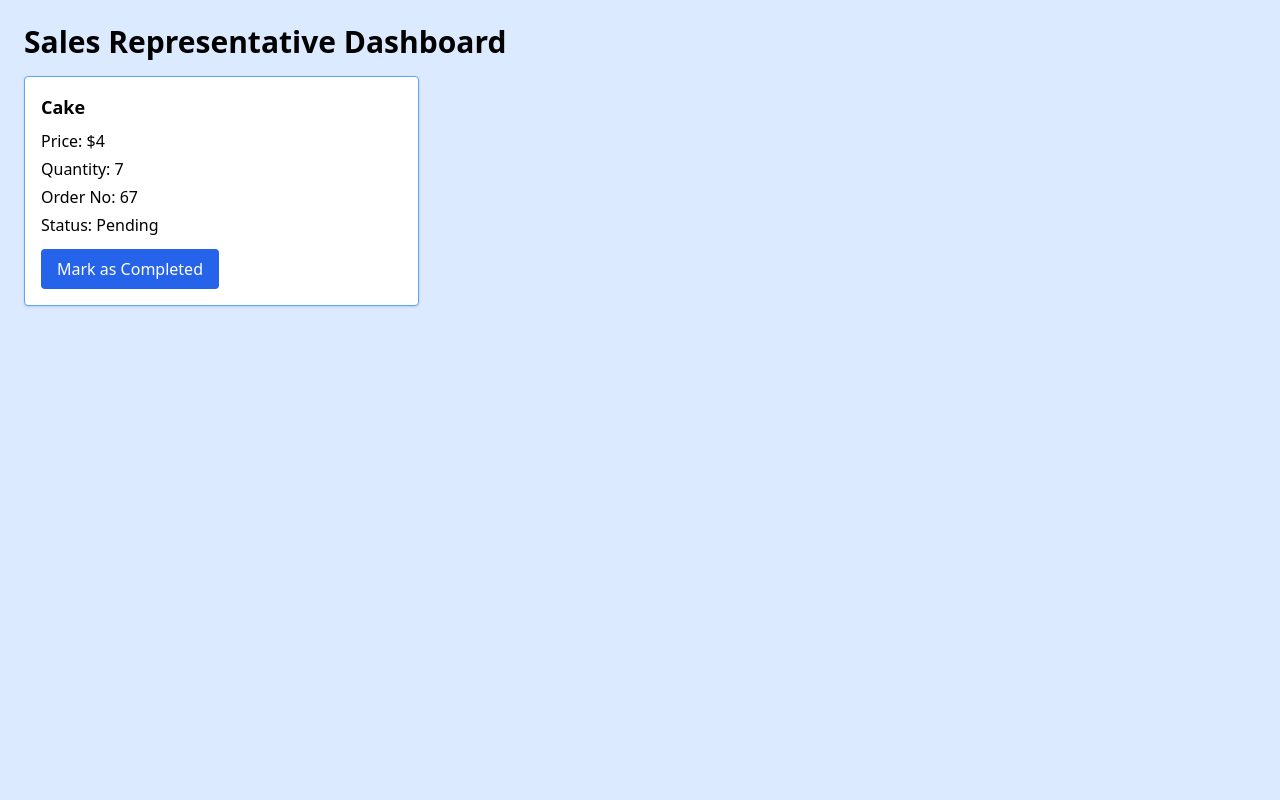
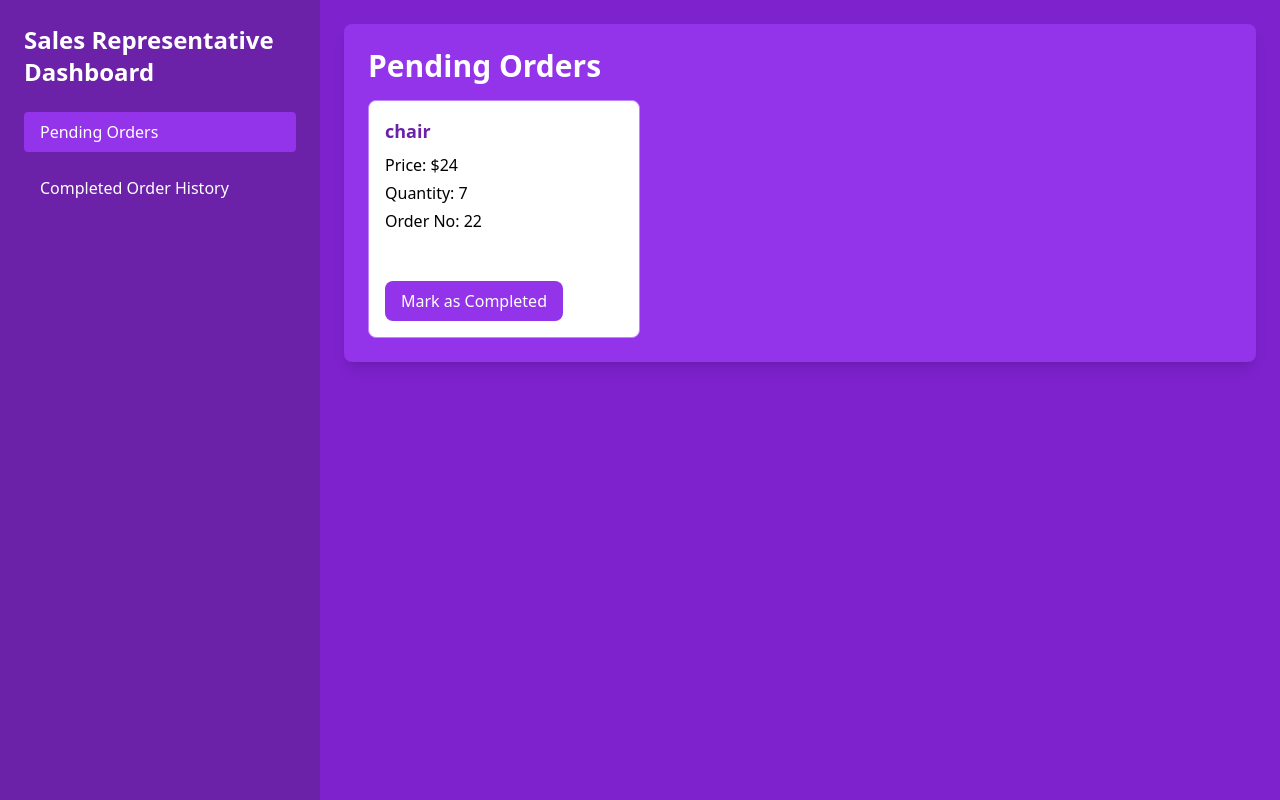
Before and after one commit to Bakora2001/Sales-Application, a Vue app in the folder sales-app/: page /sales in a window 1280 px wide. Built offline with nearby package versions, Linux system fonts and the light colour scheme; data requests are answered from the project's data file.

Commit message:
resolved completed order issue in sales rep dashborad

```diff
--- a/sales-app/db.json
+++ b/sales-app/db.json
@@ -6,7 +6,7 @@
       "price": 4,
       "quantity": 7,
       "orderNo": 67,
-      "status": "Pending"
+      "status": "Completed"
     },
     {
       "id": "64b9",
@@ -15,6 +15,30 @@
       "quantity": 6,
       "orderNo": 12,
       "status": "Completed"
+    },
+    {
+      "id": "3067",
+      "product": "bed",
+      "price": 34,
+      "quantity": 3,
+      "orderNo": 102,
+      "status": "Completed"
+    },
+    {
+      "id": "3a6e",
+      "product": "soko",
+      "price": 100,
+      "quantity": 100,
+      "orderNo": 100,
+      "status": "Completed"
+    },
+    {
+      "id": "71f2",
+      "product": "chair",
+      "price": 24,
+      "quantity": 7,
+      "orderNo": 22,
+      "status": "Pending"
     }
   ],
   "customers": [],
--- a/sales-app/src/views/SalesRepresentativeDashboard.vue
+++ b/sales-app/src/views/SalesRepresentativeDashboard.vue
@@ -1,26 +1,76 @@
 <template>
-    <div class="p-6 bg-blue-100 min-h-screen">
-      <h2 class="text-3xl font-bold mb-4">Sales Representative Dashboard</h2>
-      <div v-if="pendingOrders.length" class="grid grid-cols-1 sm:grid-cols-2 lg:grid-cols-3 gap-6">
+    <div class="flex bg-purple-700 min-h-screen text-white">
+      <!-- Sidebar -->
+      <aside class="w-1/4 bg-purple-800 p-6">
+        <h2 class="text-2xl font-bold mb-6">Sales Representative Dashboard</h2>
+        <nav class="space-y-4">
+          <button
+            @click="view = 'viewPending'"
+            :class="{ 'bg-purple-600': view === 'viewPending' }"
+            class="block w-full py-2 px-4 text-left rounded hover:bg-purple-600 transition"
+          >
+            Pending Orders
+          </button>
+          <button
+            @click="view = 'completedOrders'"
+            :class="{ 'bg-purple-600': view === 'completedOrders' }"
+            class="block w-full py-2 px-4 text-left rounded hover:bg-purple-600 transition"
+          >
+            Completed Order History
+          </button>
+        </nav>
+      </aside>
+
+      <!-- Main Content -->
+      <main class="flex-1 p-6">
+        <!-- Pending Orders Section -->
+        <section v-if="view === 'viewPending'" class="bg-purple-600 p-6 rounded-lg shadow-lg">
+          <h2 class="text-3xl font-semibold mb-4">Pending Orders</h2>
+          <div v-if="pendingOrders.length === 0" class="text-center text-lg">
+            No pending orders at the moment.
+          </div>
+          <div v-else class="grid grid-cols-1 sm:grid-cols-2 lg:grid-cols-3 gap-6">
             <div
               v-for="order in pendingOrders"
               :key="order.id"
-          class="p-4 border border-blue-400 bg-white rounded shadow"
+              class="border border-purple-400 rounded-lg p-4 bg-white hover:shadow-lg transition"
             >
-          <h3 class="text-lg font-bold mb-2">{{ order.product }}</h3>
-          <p class="mb-1">Price: ${{ order.price }}</p>
-          <p class="mb-1">Quantity: {{ order.quantity }}</p>
-          <p class="mb-1">Order No: {{ order.orderNo }}</p>
+              <h3 class="text-lg font-bold text-purple-800 mb-2">{{ order.product }}</h3>
+              <p class="mb-1 text-black">Price: ${{ order.price }}</p>
+              <p class="mb-1 text-black">Quantity: {{ order.quantity }}</p>
+              <p class="mb-1 text-black">Order No: {{ order.orderNo }}</p>
               <p class="mb-1">Status: {{ order.status }}</p>
               <button
-            class="mt-2 px-4 py-2 bg-blue-600 text-white rounded hover:bg-blue-800"
                 @click="completeOrder(order)"
+                class="mt-4 px-4 py-2 bg-purple-600 text-white rounded-lg hover:bg-purple-800 transition"
               >
                 Mark as Completed
               </button>
             </div>
           </div>
-      <p v-else>No pending orders.</p>
+        </section>
+
+        <!-- Completed Orders Section -->
+        <section v-if="view === 'completedOrders'" class="bg-purple-600 p-6 rounded-lg shadow-lg">
+          <h2 class="text-3xl font-semibold mb-4">Completed Order History</h2>
+          <div v-if="completedOrders.length === 0" class="text-center text-lg">
+            No completed orders yet.
+          </div>
+          <div v-else class="grid grid-cols-1 sm:grid-cols-2 lg:grid-cols-3 gap-6">
+            <div
+              v-for="order in completedOrders"
+              :key="order.id"
+              class="border border-purple-400 rounded-lg p-4 bg-white hover:shadow-lg transition"
+            >
+              <h3 class="text-lg font-bold text-purple-800 mb-2">{{ order.product }}</h3>
+              <p class="mb-1 text-black">Price: ${{ order.price }}</p>
+              <p class="mb-1 text-black">Quantity: {{ order.quantity }}</p>
+              <p class="mb-1 text-black">Order No: {{ order.orderNo }}</p>
+              <p class="text-green-400 font-semibold">Status: Completed</p>
+            </div>
+          </div>
+        </section>
+      </main>
     </div>
   </template>
 
@@ -31,22 +81,33 @@
     name: "SalesRepresentativeDashboard",
     data() {
       return {
+        view: "viewPending", // Default view is 'Pending Orders'
         pendingOrders: [], // Pending orders list
+        completedOrders: [], // Completed orders list
       };
     },
     methods: {
-      fetchPendingOrders() {
+      // Fetch all orders (pending and completed) when the page loads
+      fetchOrders() {
         axios.get("http://localhost:3000/products").then((response) => {
-          this.pendingOrders = response.data.filter((order) => order.status === "Pending");
+          const allOrders = response.data;
+          // Separate orders based on their status
+          this.pendingOrders = allOrders.filter((order) => order.status === "Pending");
+          this.completedOrders = allOrders.filter((order) => order.status === "Completed");
         });
       },
+      // Mark order as completed
       completeOrder(order) {
-        order.status = "Completed"; // Update order status locally
+        order.status = "Completed"; // Update the order status locally
+
+        // Send the updated status to the backend
         axios
           .patch(`http://localhost:3000/products/${order.id}`, { status: "Completed" })
           .then(() => {
+            // Move the order from pending to completed in the frontend
+            this.pendingOrders = this.pendingOrders.filter((o) => o.id !== order.id); // Remove from pending
+            this.completedOrders.push(order); // Add to completed
             alert("Order marked as completed!");
-            this.fetchPendingOrders(); // Refresh pending orders
           })
           .catch((error) => {
             console.error("Error completing order:", error);
@@ -54,7 +115,7 @@
       },
     },
     mounted() {
-      this.fetchPendingOrders();
+      this.fetchOrders(); // Fetch the orders when the page loads
     },
   };
   </script>
```
Lines whose indentation alone changed are shown as unchanged.
